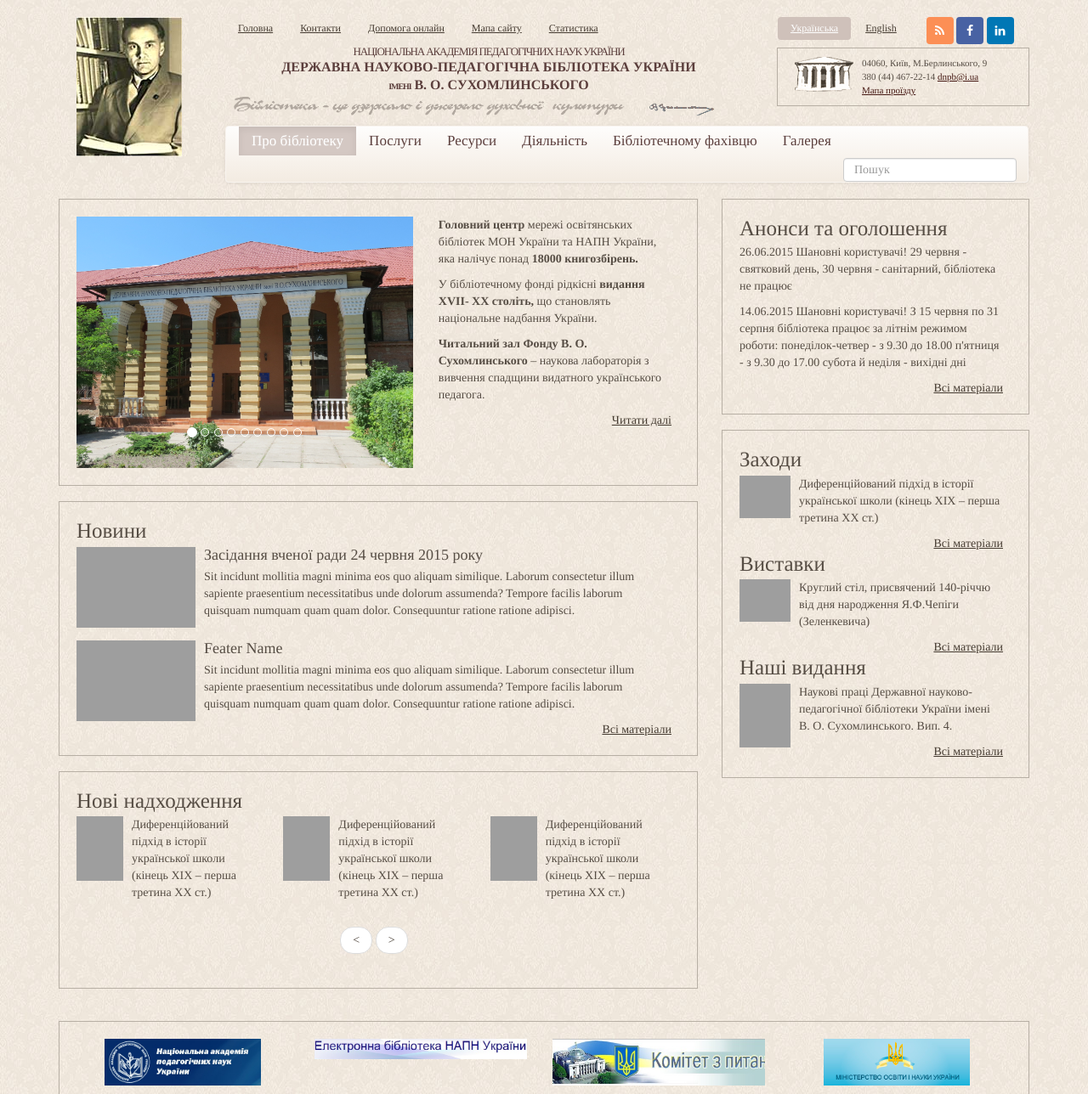
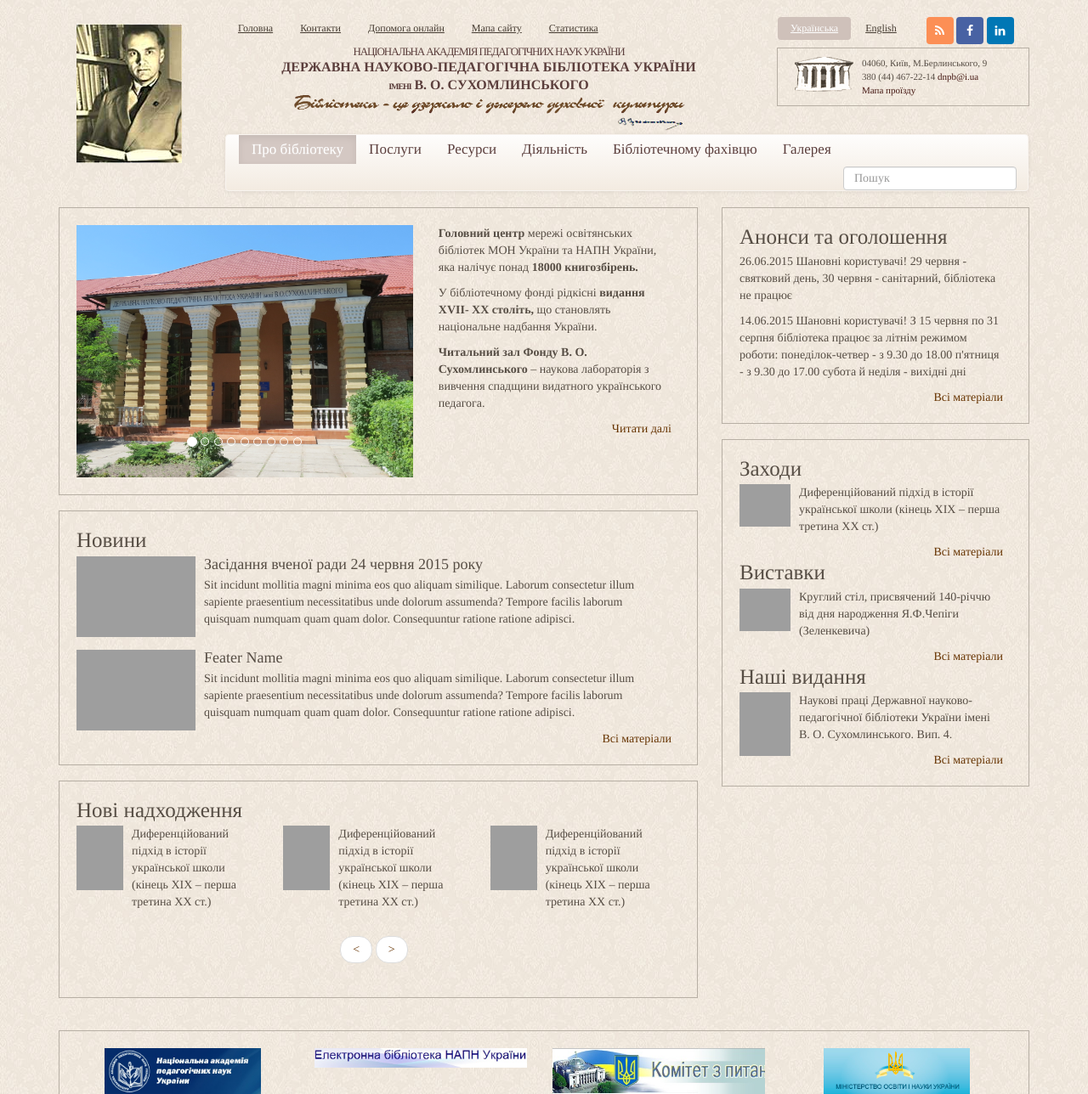
Before and after one commit to kaelite/dnpb-template, a PHP site: page / in a window 1280 px wide. Shown: the top 1288 px of the page at 85% size. Run offline with PHP 8.4, Linux system fonts and the light colour scheme; some web fonts are replaced; grey boxes are pictures that could not be loaded.

Commit message:
sign moved to under slogan, links style changed, eng/rus mode links modified

```diff
--- a/css/dnpb.css
+++ b/css/dnpb.css
@@ -29,7 +29,7 @@
 header .form-control {
 	height:28px;
 }
-
+/*
 a, a:hover, a:visited {
 	color:#453b31;
 	text-decoration: underline;
@@ -37,6 +37,17 @@
 
 a:hover {
 	font-decoration: none;
+}*/
+a, a:hover, a:visited {
+	color:#663300;
+}
+a {
+	text-decoration:none;
+}
+a:hover {
+	text-decoration:underline;
+    cursor: pointer;
+    cursor: hand;
 }
 
 /* Header */
@@ -76,6 +87,10 @@
 	font-size:13px;
 	letter-spacing:-1.1px;
 	line-height:1;
+}
+
+.dnpb_slogan {
+	padding-top:8px;
 }
 
 .dnpb_block {
@@ -126,7 +141,7 @@
 }
 
 img.dnpb_portrait {
-	margin:0 0 20px 20px;
+	margin:8px 0 20px 20px;
 }
 
 /* Address */
--- a/index.html
+++ b/index.html
@@ -48,8 +48,12 @@
 <small>НАЦІОНАЛЬНА АКАДЕМІЯ ПЕДАГОГІЧНИХ НАУК УКРАЇНИ</small>
 <p>ДЕРЖАВНА НАУКОВО-ПЕДАГОГІЧНА БІБЛІОТЕКА УКРАЇНИ<br/>
 <small>ІМЕНІ</small> В. О. СУХОМЛИНСЬКОГО</p>
+
+<p class="text-right dnpb_slogan" style="width:465px;">
+<img class="" src="./img/slogan.png" alt="Бібліотека це дзеркало і джерело духовної культури"><br/>
+<img class="" src="./img/sing.png" alt=""/>
+</p>
 </center>
-<img class="" src="./img/slogan_sign.png" alt="Бібліотека це дзеркало і джерело духовної культури">
 
 									</div>
 								</div>
@@ -58,11 +62,16 @@
 							<div class="col-md-4">
 								<div class="row">
 									<div class="col-md-7 col-sm-12">
-										<ul class="nav nav-pills dnpb_langmenu">
+										<ul class="nav nav-pills dnpb_langmenu hidden-md hidden-sm">
 										  <li role="presentation" class="active"><a href="#">Українська</a></li>
 										  <li role="presentation"><a href="#">English</a></li>
 										</ul>
+										<ul class="nav nav-pills dnpb_langmenu visible-md visible-sm">
+										  <li role="presentation" class="active"><a href="#">Укр</a></li>
+										  <li role="presentation"><a href="#">En</a></li>
+										</ul>
 									</div>
+
 									<div class="col-md-5 hidden-sm dnpb_socials">
 								<a href="#" class="btn azm-social azm-size-32 azm-r-square azm-rss" style="color:white"><i class="fa fa-rss"></i></a>
 								<a href="#" class="btn azm-social azm-size-32 azm-r-square azm-facebook"  style="color:white"><i class="fa fa-facebook"></i></a>
```
Also changed, not shown: img/sing.png (added), img/slogan.png (added).
